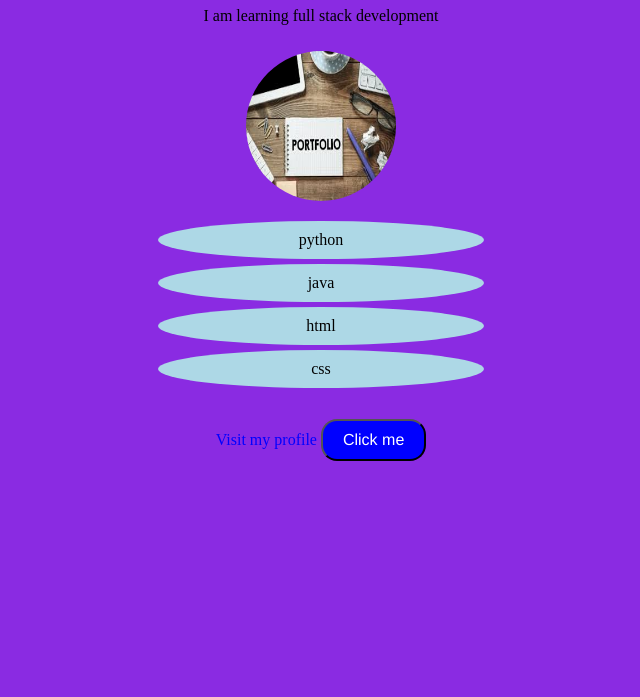
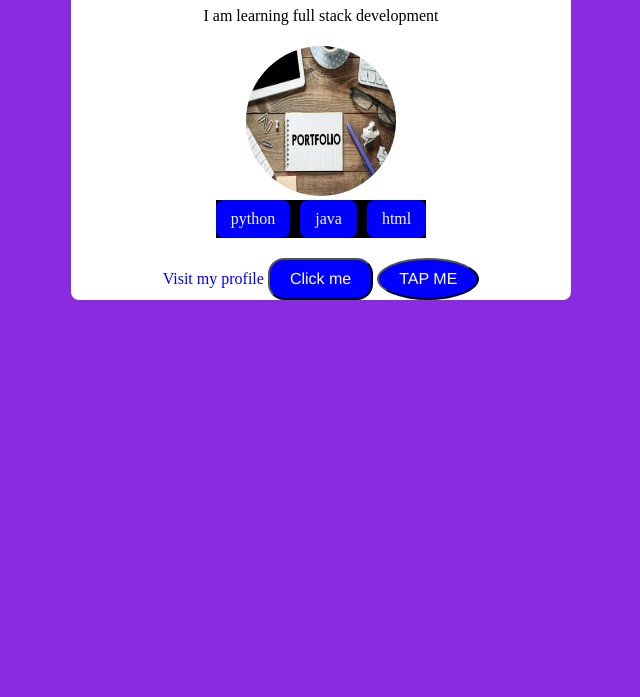
Before and after one commit to Ramesh-dev02/day1-profile-page, a plain HTML site: page index.html in a window 1280 px wide. Shown: the part 103-800 px from the top of the page, without its empty margins (319-959 px from the left). Drawn offline with Linux system fonts and the light colour scheme.

Commit message:
day-3 of my portfolio

```diff
--- a/index.html
+++ b/index.html
@@ -7,25 +7,30 @@
     <link rel="stylesheet" href="style.css">
 </head>
 <body>
+<div class="container">
     <div><h1>Hello, I am CSE Student</h1>
     <p>I am learning full stack development</p>
     <img src= "profile.jpg.jpg" alt="my profile">
-    <ul>
-       <li>python</li>
-       <li>java</li>
-       <li>html</li>
-       <li>css</li>
-    </ul>
+    <div class="skills">
+        <div class="skill">python</div>
+        <div class="skill">java</div>
+        <div class="skill">html</div>
+    </div>
+
+
     <a href="https://github.com/Ramesh-dev02" >
     Visit my profile
 </a>
-    <button onclick="showmessage()">
+    <button id="btn1" onclick="showmessage()">
 
         Click me</button>
+        <button id="btn2" onclick="popmessage()">
+            TAP ME
+        </button>
     <script src="script.js"></script>
 
+    </div>
 </div>
-
 
 </body>
 </html>
--- a/script.js
+++ b/script.js
@@ -1,4 +1,8 @@
 console.log("website loaded successfully!");
 function showmessage(){
     alert("welcome to my portfolio webpage");
+    alert("you are lucky");
 }
+function popmessage(){
+    alert("hi dude");
+}
--- a/style.css
+++ b/style.css
@@ -8,15 +8,16 @@ body{
 
 }
 h1{
-    color:white;
+    color:red;
 }
 
 
 
 img {
-    width: 150px;
+    width: 30%;
+    max-width: 150px;
     height: 150px;
-    margin-top: 10px;
+    margin-top: 5px;
     border-radius: 50%;
 
 
@@ -38,7 +39,7 @@ a{
     color: blue;
     font: bold;
 }
-button{
+#btn1{
     padding: 10px 20px;
     margin-top: 15px;
     font-size: 16px;
@@ -50,10 +51,51 @@ button{
     cursor: pointer;
     transition: 0.3s;
 }
-button:hover{
+#btn2{
+    font-size: 16px;
+    width:auto;
+    margin-top: 20px;
+    background-color: blue;
+    color: white;
+    border-radius: 50%;
+    cursor: pointer;
+    padding: 10px 20px;
+    font-family:  Helvetica;
+}
+#btn2:hover{
+background-color: black;
+transform: scale(1.05);
+}
+
+#btn1:hover{
     background-color: black;
     transform: scale(1.05);
 }
 a:hover{
     color: red;
 }
+.skills{
+ background-color: black;
+ color: aliceblue;
+ display: flex;
+ text-align: center;
+ flex-wrap: wrap;
+ gap: 10px;
+ justify-self: center;
+
+}
+.skill{
+    background-color: blue;
+    border-radius: 8px;
+    padding: 10px 15px;}
+.skill:hover{
+    background-color: black;
+    transform: scale(1.05);
+
+}
+.container{
+    background-color: white;
+    border-radius: 8px;
+    width: 80%;
+    max-width: 500px;
+}
```
